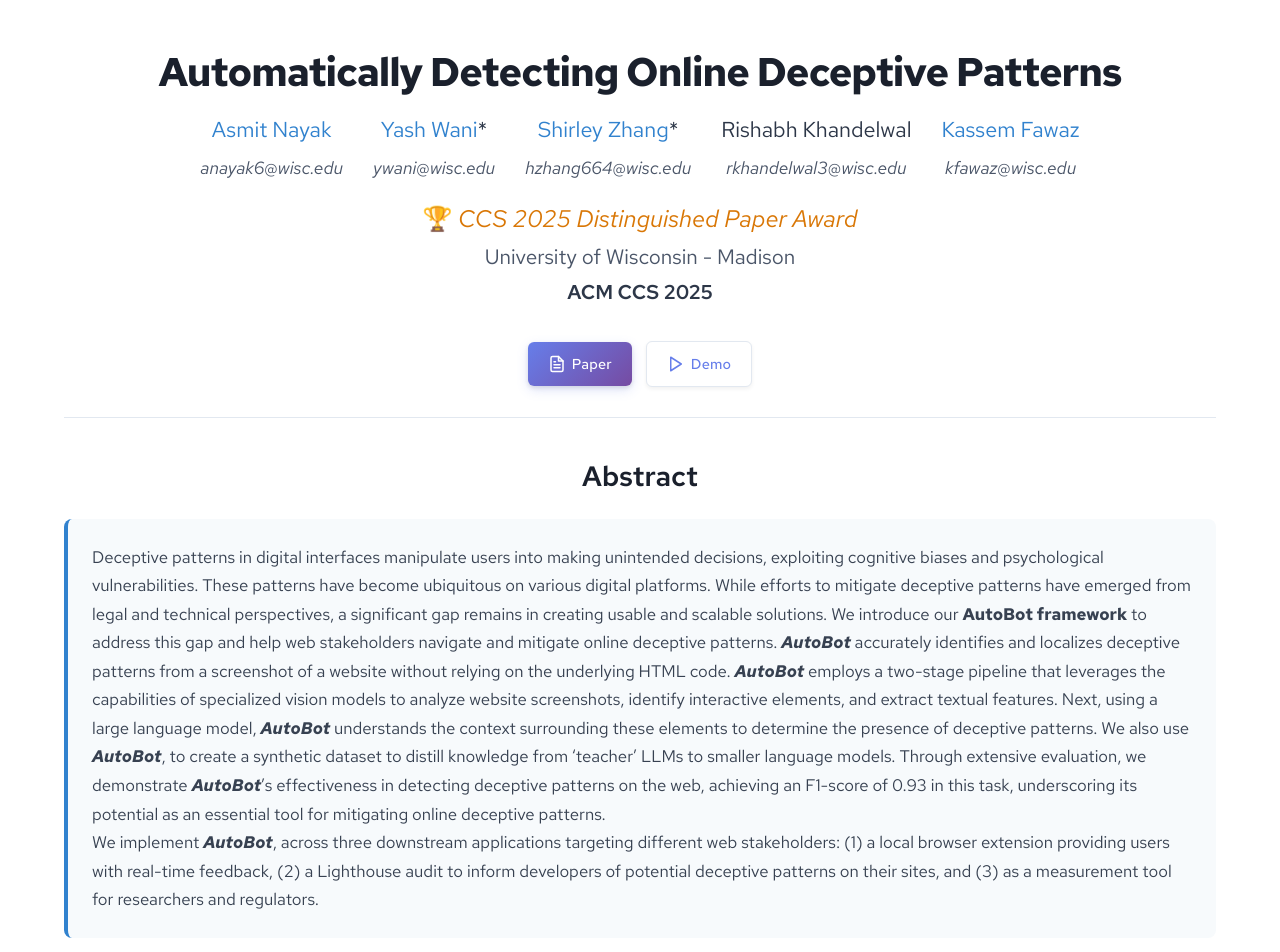
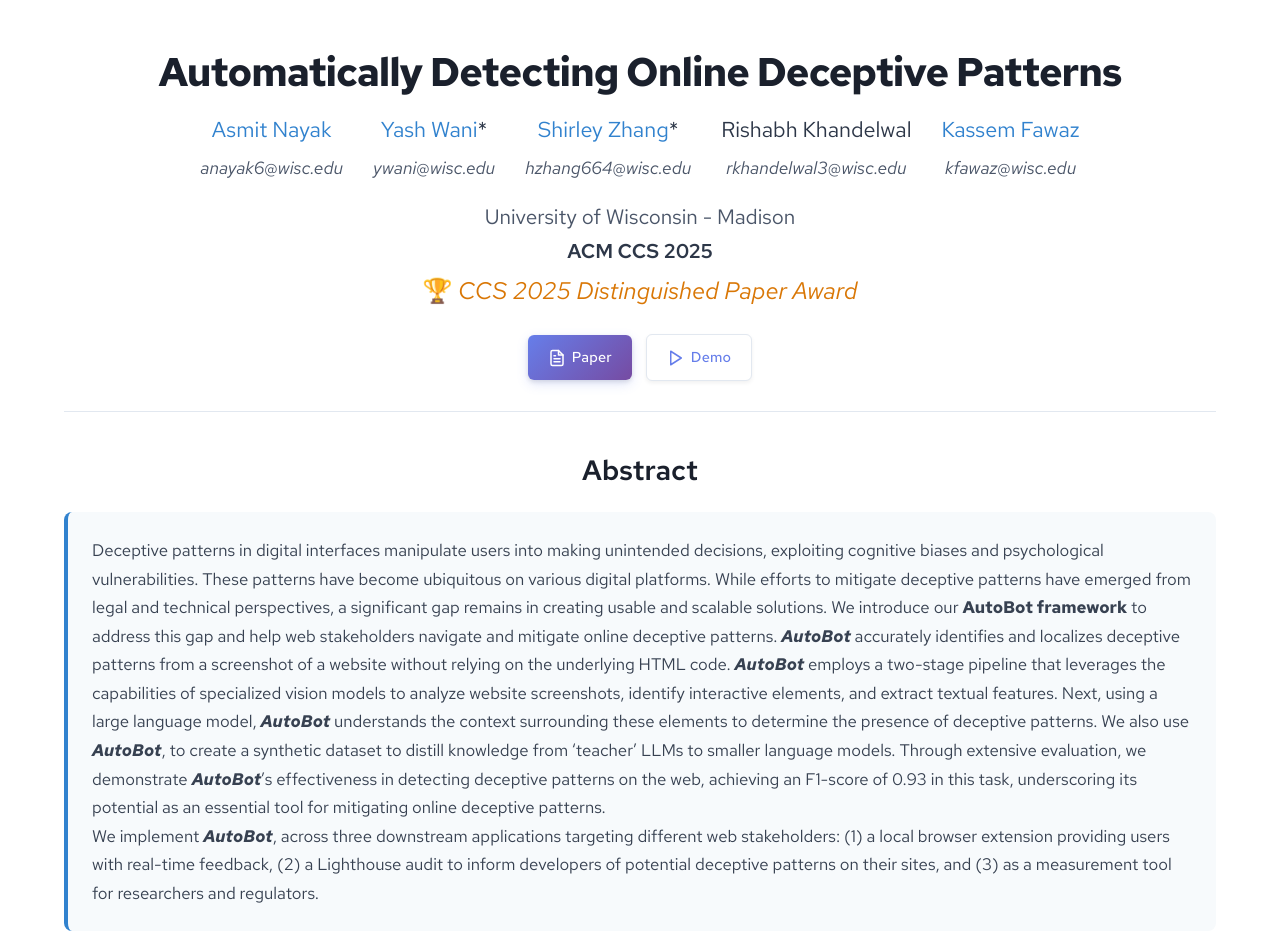
Before and after one commit to wi-pi/deceptive-pattern, a Jekyll site: the page built from index.md, in a window 1280 px wide. Shown: the top 952 px of the page. Built offline with Jekyll 4.4.1, drawn with Linux system fonts in a browser that asks for light colours.

Commit message:
refactor award section and adjust margin styles for improved layout

```diff
--- a/_layouts/project.html
+++ b/_layouts/project.html
@@ -42,12 +42,6 @@
                 </div>
                 {% endif %}
 
-                {% if page.award %}
-                <div class="project-award">
-                    <span class="award-emoji">🏆</span> <span class="award-text">CCS 2025 Distinguished Paper Award</span>
-                </div>
-                {% endif %}
-
                 {% if page.affiliation %}
                 <div class="project-affiliation">
                     {{ page.affiliation }}
@@ -57,6 +51,12 @@
                 {% if page.venue %}
                 <div class="project-venue">
                     {{ page.venue }}
+                </div>
+                {% endif %}
+
+                {% if page.award %}
+                <div class="project-award">
+                    <span class="award-emoji">🏆</span> <span class="award-text">CCS 2025 Distinguished Paper Award</span>
                 </div>
                 {% endif %}
 
--- a/assets/css/project.css
+++ b/assets/css/project.css
@@ -49,7 +49,7 @@
     font-weight: 400;
     font-size: 1.5rem;
     text-align: center;
-    margin-top: 1rem;
+    /*margin-top: 0.4rem;*/
     /* margin-bottom: 1.5rem; */
 }
 
@@ -98,7 +98,7 @@
     font-size: 1.25rem;
     font-weight: 600;
     color: #2d3748;
-    margin-bottom: 0.5rem;
+    margin-bottom: 0.2rem;
 }
 
 /* Tooltip for equal contribution indicator */
@@ -144,7 +144,7 @@
     flex-wrap: wrap;
     gap: 14px;
     justify-content: center;
-    margin-top: 2rem;
+    margin-top: 1.4rem;
     align-items: center;
 }
 
```
